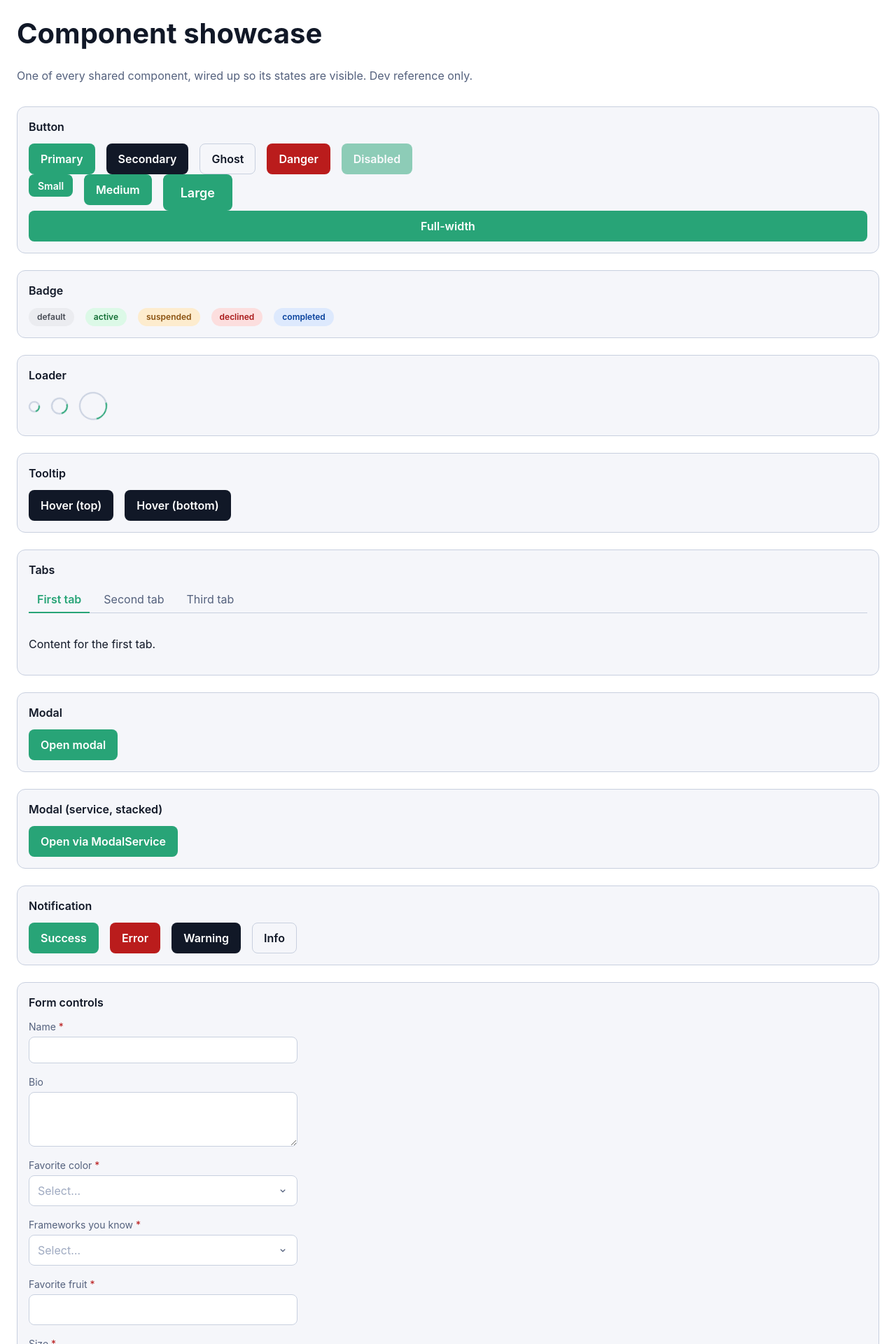
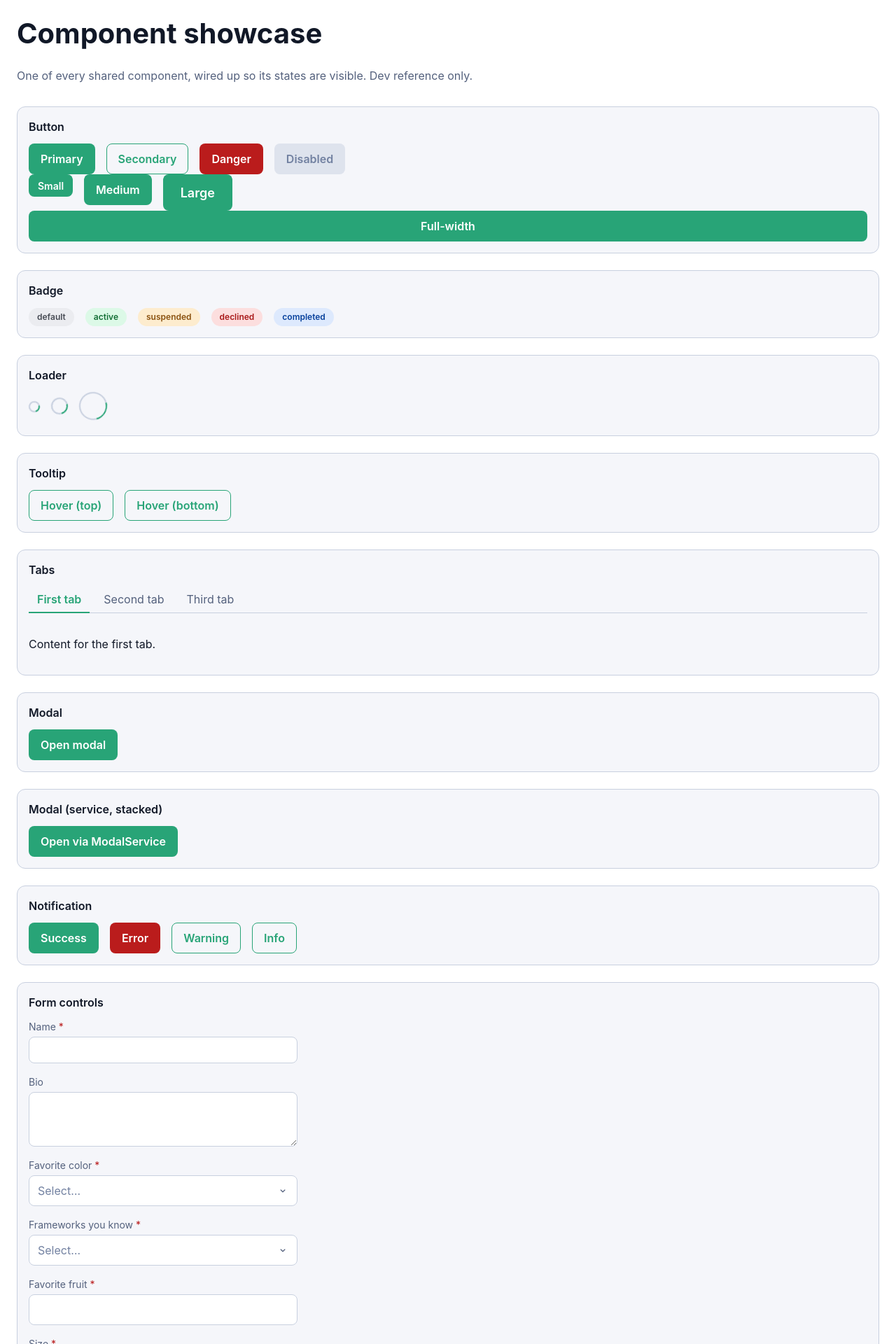
Before and after one commit to jrvncrls/ng-app-template, an Angular app: page /showcase in a window 1280 px wide. Shown: the top 1920 px of the page at 70% size. Built offline with nearby package versions, Linux system fonts and the light colour scheme.

Commit message:
Update buttons

```diff
--- a/src/app/features/component-showcase/component-showcase.html
+++ b/src/app/features/component-showcase/component-showcase.html
@@ -9,7 +9,6 @@
     <div class="showcase__row">
       <app-button testId="showcase-button-primary" variant="primary">Primary</app-button>
       <app-button testId="showcase-button-secondary" variant="secondary">Secondary</app-button>
-      <app-button testId="showcase-button-ghost" variant="ghost">Ghost</app-button>
       <app-button testId="showcase-button-danger" variant="danger">Danger</app-button>
       <app-button testId="showcase-button-disabled" [disabled]="true">Disabled</app-button>
     </div>
@@ -104,7 +103,7 @@
       <app-button testId="showcase-notify-warning" variant="secondary" (click)="notifyWarning()">
         Warning
       </app-button>
-      <app-button testId="showcase-notify-info" variant="ghost" (click)="notifyInfo()">
+      <app-button testId="showcase-notify-info" variant="secondary" (click)="notifyInfo()">
         Info
       </app-button>
     </div>
--- a/src/app/features/component-showcase/showcase-confirm-modal.ts
+++ b/src/app/features/component-showcase/showcase-confirm-modal.ts
@@ -16,7 +16,11 @@ import { Button } from '../../shared/components/button/button';
   template: `
     <p class="text-body-md-regular">Discard your changes to this profile?</p>
     <div class="d-flex justify-content-end gap-2 mt-4">
-      <app-button testId="showcase-confirm-keep" variant="ghost" (click)="modalRef.close(false)">
+      <app-button
+        testId="showcase-confirm-keep"
+        variant="secondary"
+        (click)="modalRef.close(false)"
+      >
         Keep editing
       </app-button>
       <app-button testId="showcase-confirm-discard" variant="danger" (click)="modalRef.close(true)">
--- a/src/app/features/component-showcase/showcase-form-modal.ts
+++ b/src/app/features/component-showcase/showcase-form-modal.ts
@@ -26,7 +26,7 @@ export interface ShowcaseFormResult {
     <form [formGroup]="form" (ngSubmit)="save()">
       <app-input-text testId="showcase-service-modal-name" label="Name" formControlName="name" />
       <div class="d-flex justify-content-end gap-2 mt-4">
-        <app-button testId="showcase-service-modal-discard" variant="ghost" (click)="discard()">
+        <app-button testId="showcase-service-modal-discard" variant="secondary" (click)="discard()">
           Cancel
         </app-button>
         <app-button testId="showcase-service-modal-save" type="submit">Save</app-button>
--- a/src/app/shared/components/button/button.scss
+++ b/src/app/shared/components/button/button.scss
@@ -48,9 +48,12 @@
     font-size: var(--font-size-body-lg);
   }
 
+  // Same look for every variant; outranks the variant rules below.
   &:disabled {
     cursor: not-allowed;
-    opacity: 0.5;
+    background-color: var(--color-surface-disabled);
+    border-color: transparent;
+    color: var(--color-text-disabled);
   }
 
   &--primary {
@@ -63,18 +66,10 @@
   }
 
   &--secondary {
-    background-color: var(--color-secondary);
-    color: var(--color-text-inverse);
-
-    &:not(:disabled):hover {
-      background-color: var(--color-secondary-hover);
-    }
-  }
-
-  &--ghost {
+    // Inverse of primary: same color, outlined instead of filled.
     background-color: transparent;
-    border-color: var(--color-border);
-    color: var(--color-text-primary);
+    border-color: var(--color-primary);
+    color: var(--color-primary);
 
     &:not(:disabled):hover {
       background-color: var(--color-surface-sunken);
--- a/src/app/shared/components/button/button.ts
+++ b/src/app/shared/components/button/button.ts
@@ -1,6 +1,6 @@
 import { booleanAttribute, ChangeDetectionStrategy, Component, input } from '@angular/core';
 
-export type ButtonVariant = 'primary' | 'secondary' | 'ghost' | 'danger';
+export type ButtonVariant = 'primary' | 'secondary' | 'danger';
 export type ButtonSize = 'sm' | 'md' | 'lg';
 export type ButtonType = 'button' | 'submit' | 'reset';
 
--- a/src/styles/tokens/_semantic.scss
+++ b/src/styles/tokens/_semantic.scss
@@ -15,7 +15,8 @@ $light: (
   'text-primary': var(--color-grey-900),
   'text-secondary': var(--color-grey-600),
   'text-inverse': var(--color-white-base),
-  'text-disabled': var(--color-grey-400),
+  'text-disabled': var(--color-grey-500),
+  'surface-disabled': var(--color-grey-200),
   'primary': var(--color-primary-400),
   'primary-hover': var(--color-primary-500),
   'primary-active': var(--color-primary-500),
@@ -58,7 +59,8 @@ $dark: (
   'text-primary': var(--color-grey-50),
   'text-secondary': var(--color-grey-400),
   'text-inverse': var(--color-grey-900),
-  'text-disabled': var(--color-grey-600),
+  'text-disabled': var(--color-grey-500),
+  'surface-disabled': var(--color-grey-700),
   'primary': var(--color-primary-300),
   'primary-hover': var(--color-primary-200),
   'primary-active': var(--color-primary-200),
```
